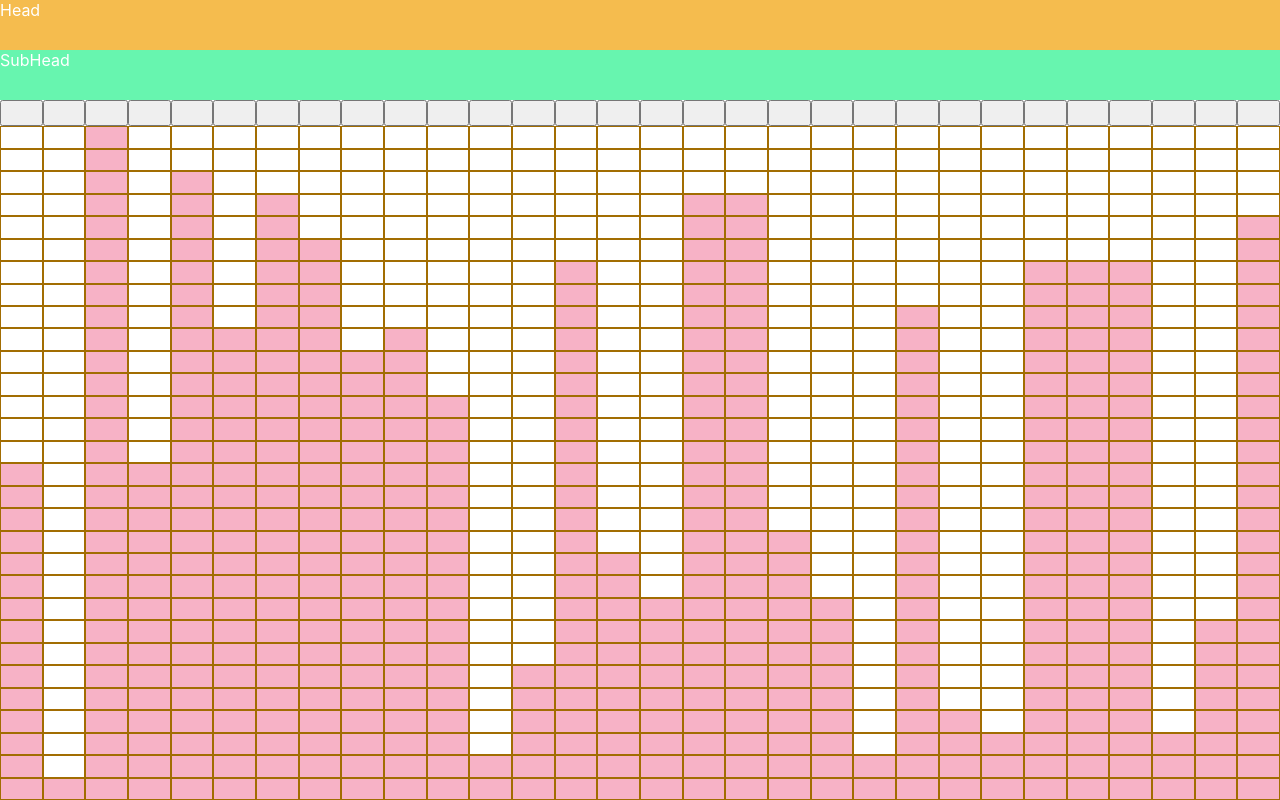
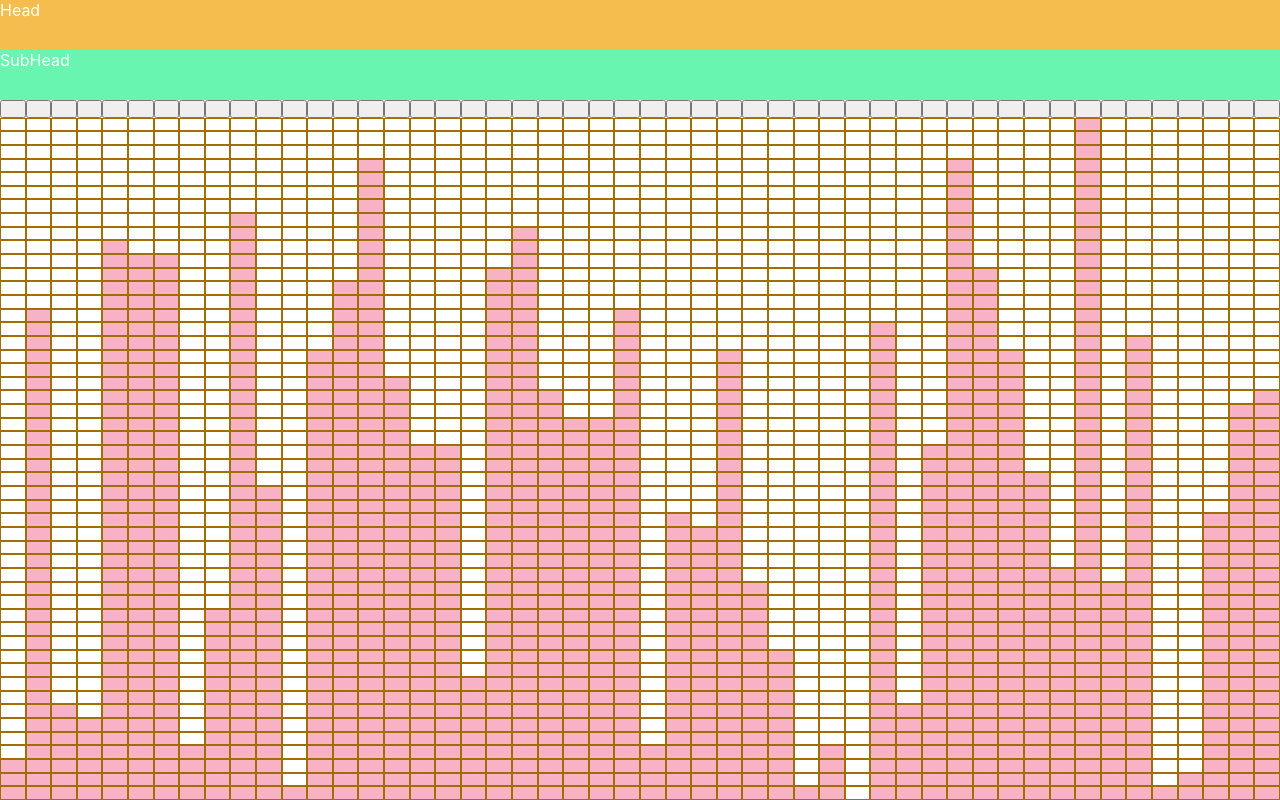
Before and after one commit to GrantDarling/algorithm-visualizer, a React (Create React App) app: page / in a window 1280 px wide. Built offline with nearby package versions, Linux system fonts and the light colour scheme.

Commit message:
moved bar.tsx logic into grid logic file

```diff
--- a/src/Components/AlgorithmnVisualizer.tsx
+++ b/src/Components/AlgorithmnVisualizer.tsx
@@ -15,7 +15,7 @@ export const AlgorithmnVisualizer = () => {
     <Visualizer>
       <Header />
       <SubHeader />
-      <Grid columns={30} rows={30} />
+      <Grid columns={50} rows={50} />
     </Visualizer>
   );
 };
--- a/src/Components/Grids/Sorting/bar.tsx
+++ b/src/Components/Grids/Sorting/bar.tsx
@@ -1,6 +1,7 @@
 import { useEffect, useState, useCallback } from "react";
 import { Row } from "../../Map/row";
 import { SortingColumnStyled } from "../../Map/styles";
+import { buildBars } from "../logic/grid";
 
 type BarProps = {
   grid: number[][];
@@ -16,32 +17,12 @@ export const Bar = ({ grid, heights }: BarProps) => {
 
   let [bars, setBars] = useState<Bar[]>([]);
 
-  const buildBars = useCallback(() => {
-    let bars: Bar[] = [];
+  useEffect(() => {
+    setBars(buildBars(grid, heights));
+  }, []);
 
-    grid.map((col, idx) => {
-      let temp_bar: Bar = {
-        height: heights[idx],
-        location: col,
-      };
-
-      return bars.push(temp_bar);
-    });
-
-    return bars;
-  }, [grid, heights]);
-
-  useEffect(() => {
-    setBars(buildBars());
-  }, [buildBars]);
-
-  function funcx() {
-    setBars([
-      { height: 2, location: [0, 1, 2] },
-      { height: 2, location: [0, 1, 2] },
-
-      { height: 2, location: [0, 1, 2] },
-    ]);
+  function reBuildBars() {
+    setBars([{ height: 2, location: [0, 1, 2] }]);
   }
 
   return (
@@ -54,7 +35,7 @@ export const Bar = ({ grid, heights }: BarProps) => {
             height={props.height}
             data-height={props.height}
           >
-            <button onClick={() => funcx()}></button>
+            <button onClick={() => reBuildBars()}></button>
             <Row row={props.location} />
           </SortingColumnStyled>
         );
--- a/src/Components/Grids/logic/grid.tsx
+++ b/src/Components/Grids/logic/grid.tsx
@@ -20,8 +20,6 @@ export function createGrid(columns: number, rows: number): number[][] {
 
 export function assignBarHeights(grid: number[][]) {
   const barMaxHeight = grid.length;
-  // console.log("grid", grid);
-  // console.log("grid[0]", grid[0]);
   let heights: number[] = [];
 
   for (let random: number = 0; random < grid.length; random++) {
@@ -30,3 +28,23 @@ export function assignBarHeights(grid: number[][]) {
   }
   return heights;
 }
+
+export function buildBars(grid: number[][], heights: number[]) {
+  interface Bar {
+    height: number;
+    location: number[];
+  }
+
+  let bars: Bar[] = [];
+
+  grid.map((col, idx) => {
+    let temp_bar: Bar = {
+      height: heights[idx],
+      location: col,
+    };
+
+    return bars.push(temp_bar);
+  });
+
+  return bars;
+}
```
